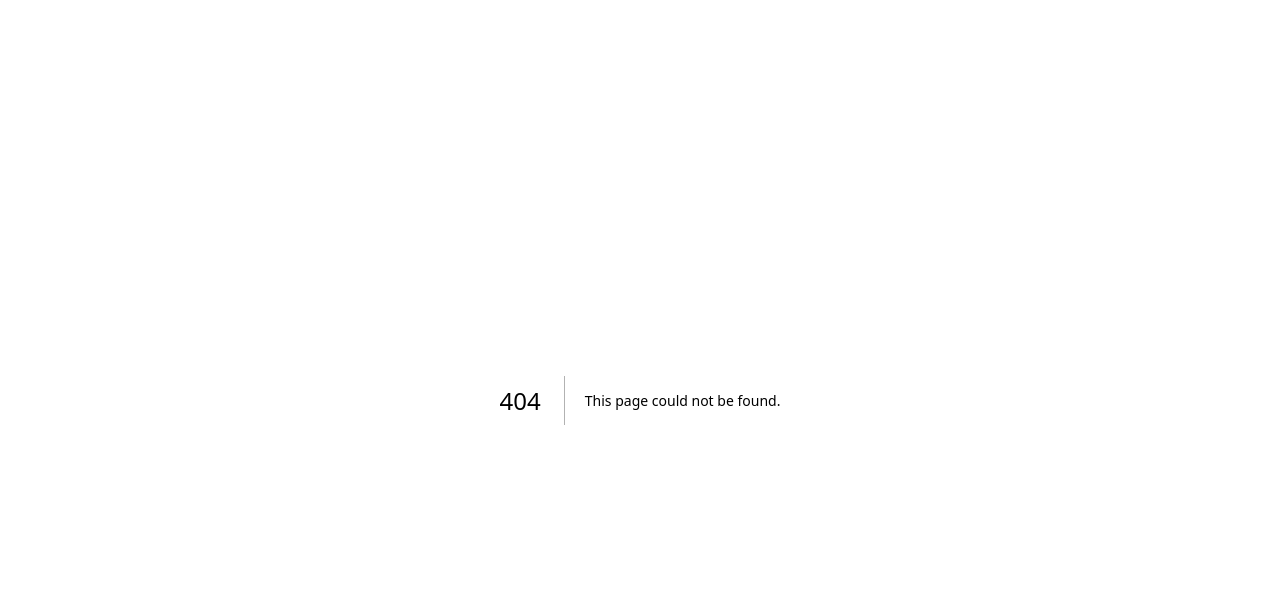
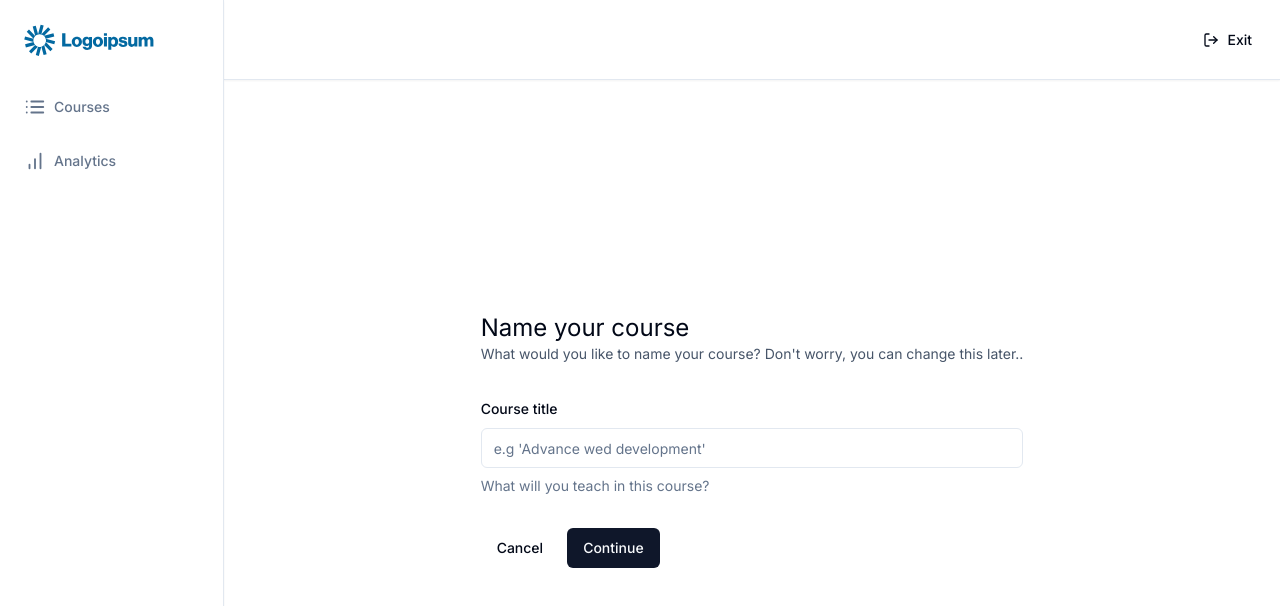
Before and after one commit to SAMEER563/e_learning, a Next.js app: page /teacher/create in a window 1280 px wide. Before the commit this address had no page. Shown: the top 606 px of the page. Built offline with nearby package versions, Linux system fonts and the light colour scheme.

Commit message:
Course Creation UI

```diff
--- a/app/(dashboard)/(routes)/teacher/courses/page.tsx
+++ b/app/(dashboard)/(routes)/teacher/courses/page.tsx
@@ -1,7 +1,14 @@
+import { Button } from "@/components/ui/button";
+import Link from "next/link";
+
 const CoursesPage = () => {
     return (
-        <div>
-            Courses Page!
+        <div className="p-6">
+            <Link href="/teacher/create">
+                <Button>
+                    New Course
+                </Button>
+            </Link>
         </div>
      );
 }
--- /dev/null
+++ b/app/(dashboard)/(routes)/teacher/create/page.tsx
@@ -0,0 +1,102 @@
+"use client"
+
+import * as z from "zod"
+import axios from "axios";
+import { zodResolver } from "@hookform/resolvers/zod";
+import { useForm } from "react-hook-form";
+
+import { useRouter } from "next/navigation";
+import { Form, FormControl, FormDescription, FormField, FormItem, FormLabel, FormMessage } from "@/components/ui/form";
+import { Input } from "@/components/ui/input";
+import Link from "next/link";
+import { Button } from "@/components/ui/button";
+import toast from "react-hot-toast";
+
+
+
+const formSchema = z.object({
+  title: z.string().min(1, {
+    message: "Title is required",
+  }),
+});
+const CreatePage = () => {
+  const router = useRouter();
+  const form = useForm<z.infer<typeof formSchema>>({
+    resolver: zodResolver(formSchema),
+    defaultValues: {
+      title: ""
+    },
+  });
+
+  const { isSubmitting, isValid } = form.formState;
+
+  const onSubmit = async (values: z.infer<typeof formSchema>) => {
+    try {
+      const response = await axios.post("/api/course", values);
+      router.push(`/teacher/courses/${response.data.id}`);
+    } catch  {
+      toast.error("Something went wrong");
+
+    }
+  }
+
+    return (
+        <div className="max-w-5xl mx-auto flex md:items-center md:justify-center h-full p-6">
+          <div>
+            <h1 className="text-2xl">
+              Name your course
+            </h1>
+            <p className="text-sm text-slate-600">
+              What would you like to name your course? Don&apos;t worry,
+              you can change this later..
+            </p>
+            <Form {...form}>
+                <form
+                 onSubmit={form.handleSubmit(onSubmit)}
+                 className="space-y-8 mt-8"
+                >
+               <FormField
+                control={form.control}
+                name="title"
+                render={({ field }) => (
+                  <FormItem>
+                    <FormLabel>
+                      Course title
+                    </FormLabel>
+                    <FormControl>
+                      <Input
+                        disabled={isSubmitting}
+                        placeholder="e.g 'Advance wed development' "
+                        {...field}
+                      />
+                    </FormControl>
+                    <FormDescription>
+                      What will you teach in this course?
+                    </FormDescription>
+                    <FormMessage />
+                  </FormItem>
+                )}
+                />
+                <div className="flex items-center gap-x-2">
+                  <Link href="/">
+                    <Button
+                     type="button"
+                     variant="ghost"
+                     >
+                      Cancel
+                     </Button>
+                  </Link>
+                  <Button
+                   type="submit"
+                  >
+                   Continue
+                  </Button>
+                </div>
+                </form>
+            </Form>
+          </div>
+        </div>
+     );
+}
+
+export default CreatePage;
--- a/app/layout.tsx
+++ b/app/layout.tsx
@@ -2,6 +2,7 @@ import type { Metadata } from "next";
 import { Inter } from "next/font/google";
 import "./globals.css";
 import { ClerkProvider } from "@clerk/nextjs";
+import { ToastProvider } from "@/components/providers/toaster-provider";
 
 const inter = Inter({ subsets: ["latin"] });
 
@@ -18,7 +19,9 @@ export default function RootLayout({
   return (
     <ClerkProvider>
     <html lang="en">
-      <body className={inter.className}>{children}</body>
+      <body className={inter.className}>
+        <ToastProvider />
+        {children}</body>
     </html>
     </ClerkProvider>
   );
--- /dev/null
+++ b/components/providers/toaster-provider.tsx
@@ -0,0 +1,6 @@
+"use client"
+
+import { Toaster } from "react-hot-toast"
+ export const ToastProvider = () => {
+    return <Toaster />
+}
--- /dev/null
+++ b/components/ui/form.tsx
@@ -0,0 +1,176 @@
+import * as React from "react"
+import * as LabelPrimitive from "@radix-ui/react-label"
+import { Slot } from "@radix-ui/react-slot"
+import {
+  Controller,
+  ControllerProps,
+  FieldPath,
+  FieldValues,
+  FormProvider,
+  useFormContext,
+} from "react-hook-form"
+
+import { cn } from "@/lib/utils"
+import { Label } from "@/components/ui/label"
+
+const Form = FormProvider
+
+type FormFieldContextValue<
+  TFieldValues extends FieldValues = FieldValues,
+  TName extends FieldPath<TFieldValues> = FieldPath<TFieldValues>
+> = {
+  name: TName
+}
+
+const FormFieldContext = React.createContext<FormFieldContextValue>(
+  {} as FormFieldContextValue
+)
+
+const FormField = <
+  TFieldValues extends FieldValues = FieldValues,
+  TName extends FieldPath<TFieldValues> = FieldPath<TFieldValues>
+>({
+  ...props
+}: ControllerProps<TFieldValues, TName>) => {
+  return (
+    <FormFieldContext.Provider value={{ name: props.name }}>
+      <Controller {...props} />
+    </FormFieldContext.Provider>
+  )
+}
+
+const useFormField = () => {
+  const fieldContext = React.useContext(FormFieldContext)
+  const itemContext = React.useContext(FormItemContext)
+  const { getFieldState, formState } = useFormContext()
+
+  const fieldState = getFieldState(fieldContext.name, formState)
+
+  if (!fieldContext) {
+    throw new Error("useFormField should be used within <FormField>")
+  }
+
+  const { id } = itemContext
+
+  return {
+    id,
+    name: fieldContext.name,
+    formItemId: `${id}-form-item`,
+    formDescriptionId: `${id}-form-item-description`,
+    formMessageId: `${id}-form-item-message`,
+    ...fieldState,
+  }
+}
+
+type FormItemContextValue = {
+  id: string
+}
+
+const FormItemContext = React.createContext<FormItemContextValue>(
+  {} as FormItemContextValue
+)
+
+const FormItem = React.forwardRef<
+  HTMLDivElement,
+  React.HTMLAttributes<HTMLDivElement>
+>(({ className, ...props }, ref) => {
+  const id = React.useId()
+
+  return (
+    <FormItemContext.Provider value={{ id }}>
+      <div ref={ref} className={cn("space-y-2", className)} {...props} />
+    </FormItemContext.Provider>
+  )
+})
+FormItem.displayName = "FormItem"
+
+const FormLabel = React.forwardRef<
+  React.ElementRef<typeof LabelPrimitive.Root>,
+  React.ComponentPropsWithoutRef<typeof LabelPrimitive.Root>
+>(({ className, ...props }, ref) => {
+  const { error, formItemId } = useFormField()
+
+  return (
+    <Label
+      ref={ref}
+      className={cn(error && "text-destructive", className)}
+      htmlFor={formItemId}
+      {...props}
+    />
+  )
+})
+FormLabel.displayName = "FormLabel"
+
+const FormControl = React.forwardRef<
+  React.ElementRef<typeof Slot>,
+  React.ComponentPropsWithoutRef<typeof Slot>
+>(({ ...props }, ref) => {
+  const { error, formItemId, formDescriptionId, formMessageId } = useFormField()
+
+  return (
+    <Slot
+      ref={ref}
+      id={formItemId}
+      aria-describedby={
+        !error
+          ? `${formDescriptionId}`
+          : `${formDescriptionId} ${formMessageId}`
+      }
+      aria-invalid={!!error}
+      {...props}
+    />
+  )
+})
+FormControl.displayName = "FormControl"
+
+const FormDescription = React.forwardRef<
+  HTMLParagraphElement,
+  React.HTMLAttributes<HTMLParagraphElement>
+>(({ className, ...props }, ref) => {
+  const { formDescriptionId } = useFormField()
+
+  return (
+    <p
+      ref={ref}
+      id={formDescriptionId}
+      className={cn("text-sm text-muted-foreground", className)}
+      {...props}
+    />
+  )
+})
+FormDescription.displayName = "FormDescription"
+
+const FormMessage = React.forwardRef<
+  HTMLParagraphElement,
+  React.HTMLAttributes<HTMLParagraphElement>
+>(({ className, children, ...props }, ref) => {
+  const { error, formMessageId } = useFormField()
+  const body = error ? String(error?.message) : children
+
+  if (!body) {
+    return null
+  }
+
+  return (
+    <p
+      ref={ref}
+      id={formMessageId}
+      className={cn("text-sm font-medium text-destructive", className)}
+      {...props}
+    >
+      {body}
+    </p>
+  )
+})
+FormMessage.displayName = "FormMessage"
+
+export {
+  useFormField,
+  Form,
+  FormItem,
+  FormLabel,
+  FormControl,
+  FormDescription,
+  FormMessage,
+  FormField,
+}
--- /dev/null
+++ b/components/ui/input.tsx
@@ -0,0 +1,25 @@
+import * as React from "react"
+
+import { cn } from "@/lib/utils"
+
+export interface InputProps
+  extends React.InputHTMLAttributes<HTMLInputElement> {}
+
+const Input = React.forwardRef<HTMLInputElement, InputProps>(
+  ({ className, type, ...props }, ref) => {
+    return (
+      <input
+        type={type}
+        className={cn(
+          "flex h-10 w-full rounded-md border border-input bg-background px-3 py-2 text-sm ring-offset-background file:border-0 file:bg-transparent file:text-sm file:font-medium placeholder:text-muted-foreground focus-visible:outline-none focus-visible:ring-2 focus-visible:ring-ring focus-visible:ring-offset-2 disabled:cursor-not-allowed disabled:opacity-50",
+          className
+        )}
+        ref={ref}
+        {...props}
+      />
+    )
+  }
+)
+Input.displayName = "Input"
+
+export { Input }
--- /dev/null
+++ b/components/ui/label.tsx
@@ -0,0 +1,26 @@
+"use client"
+
+import * as React from "react"
+import * as LabelPrimitive from "@radix-ui/react-label"
+import { cva, type VariantProps } from "class-variance-authority"
+
+import { cn } from "@/lib/utils"
+
+const labelVariants = cva(
+  "text-sm font-medium leading-none peer-disabled:cursor-not-allowed peer-disabled:opacity-70"
+)
+
+const Label = React.forwardRef<
+  React.ElementRef<typeof LabelPrimitive.Root>,
+  React.ComponentPropsWithoutRef<typeof LabelPrimitive.Root> &
+    VariantProps<typeof labelVariants>
+>(({ className, ...props }, ref) => (
+  <LabelPrimitive.Root
+    ref={ref}
+    className={cn(labelVariants(), className)}
+    {...props}
+  />
+))
+Label.displayName = LabelPrimitive.Root.displayName
+
+export { Label }
```
Also changed, not shown: package.json (+7 -1 lines), public/logo.svg, 1 other file (tests, documents, lock files or other folders).
